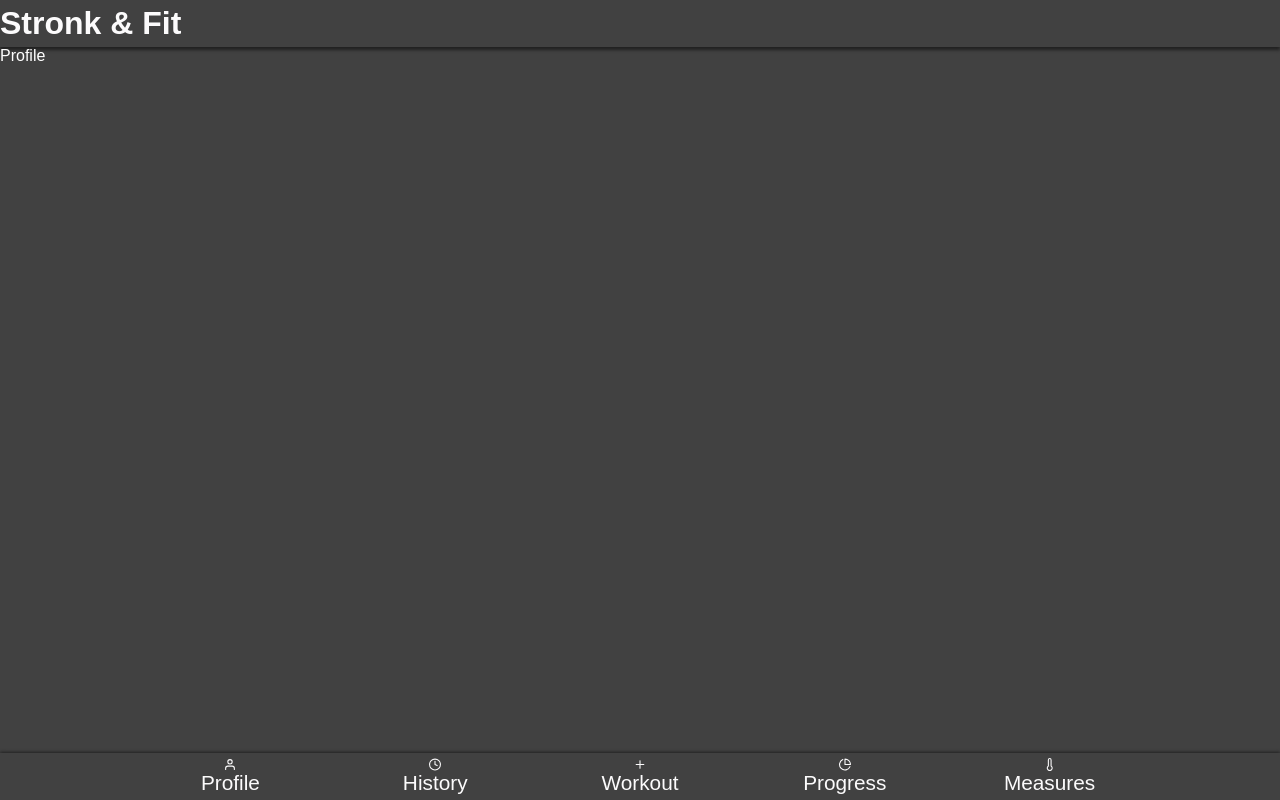
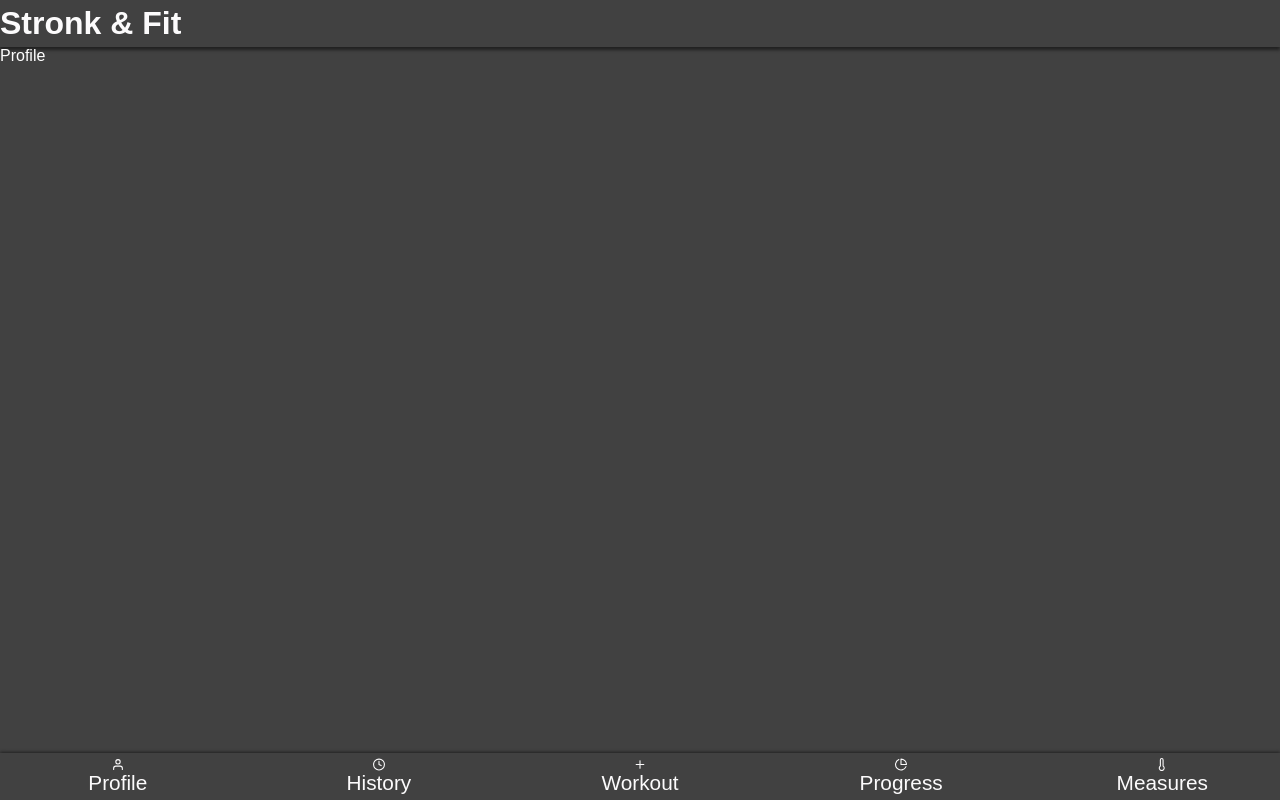
Before and after one commit to Strimlaren/Stronk-n-Fit, a React (Vite) app: page / in a window 1280 px wide. Built offline with nearby package versions, Linux system fonts and the light colour scheme; a web font is replaced by a local one.

Commit message:
Footer resizing take 8

```diff
--- a/src/components_styles/Footer.module.css
+++ b/src/components_styles/Footer.module.css
@@ -22,7 +22,7 @@
   align-items: center;
   justify-content: center;
   height: 100%;
-  width: 14%;
+  width: 19%;
 }
 
 .ul>li>p {
```
